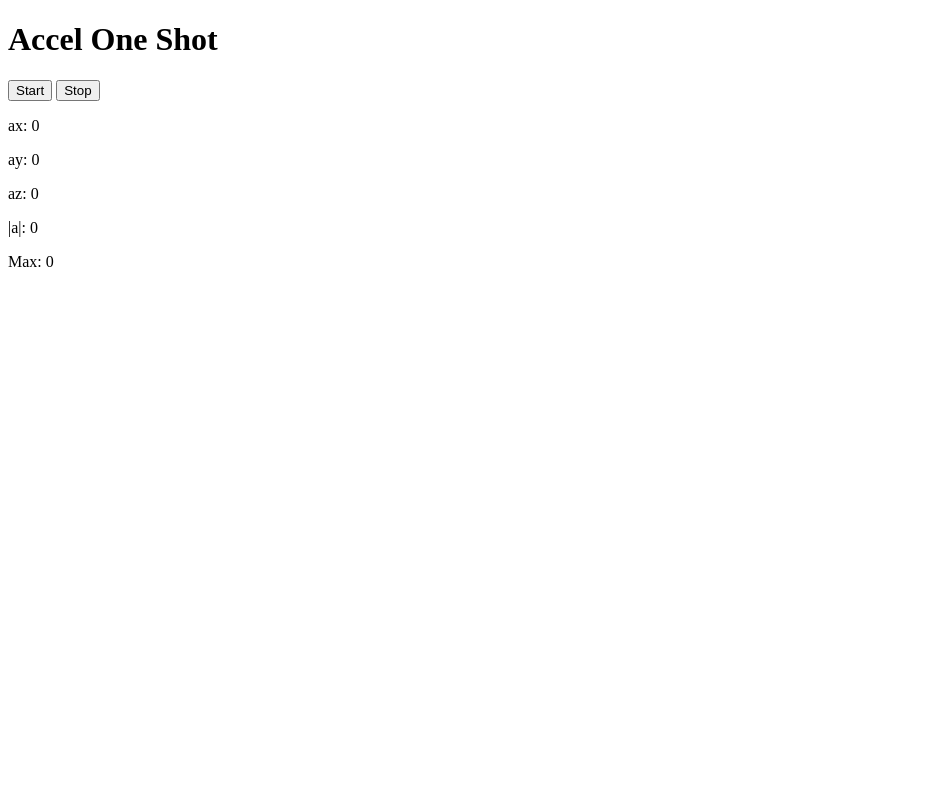
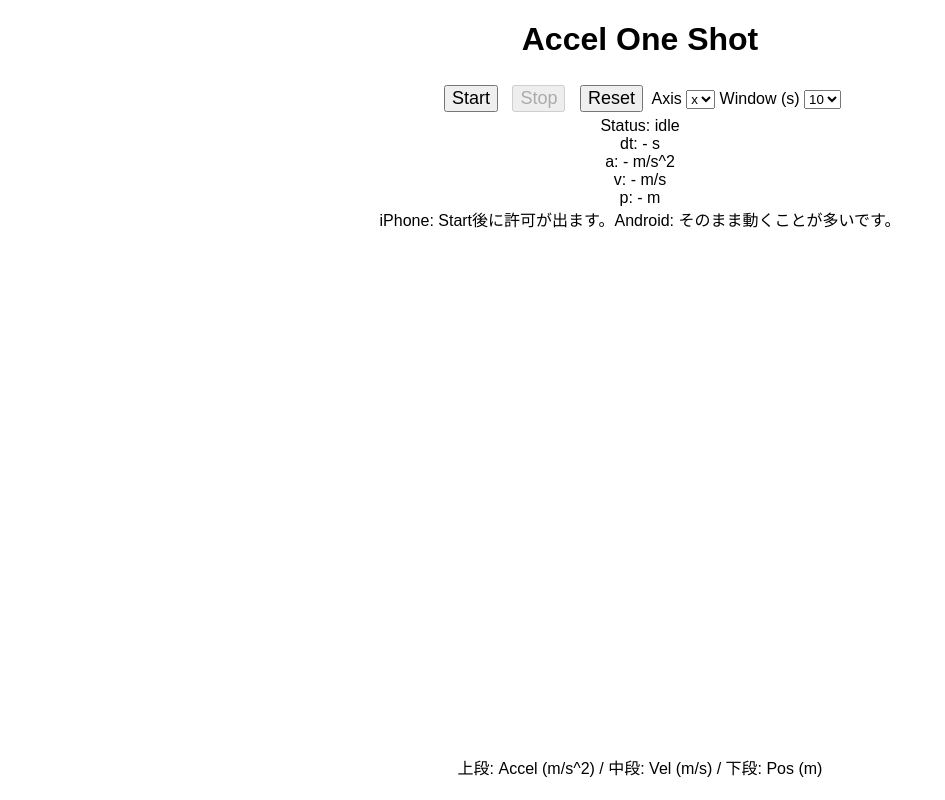
Before and after one commit to tututu12321/accel-one-shot, a plain HTML site: page index.html in a window 1280 px wide. Shown: the whole page, without its empty margins (0-945 px from the left). Drawn offline with Linux system fonts and the light colour scheme.

Commit message:
Refactor HTML structure and add viewport meta tag

```diff
--- a/index.html
+++ b/index.html
@@ -1,23 +1,64 @@
-<!DOCTYPE html>
-<html>
+<!doctype html>
+<html lang="ja">
 <head>
-<meta charset="UTF-8">
-<title>Accel One Shot</title>
+  <meta charset="utf-8" />
+  <meta name="viewport" content="width=device-width,initial-scale=1" />
+  <title>Accel One Shot</title>
+  <link rel="stylesheet" href="style.css" />
 </head>
 <body>
+  <div class="wrap">
+    <h1>Accel One Shot</h1>
 
-<h1>Accel One Shot</h1>
+    <div class="panel">
+      <div class="row">
+        <button id="btnStart">Start</button>
+        <button id="btnStop" disabled>Stop</button>
+        <button id="btnReset">Reset</button>
 
-<button onclick="start()">Start</button>
-<button onclick="stop()">Stop</button>
+        <label class="ml">
+          Axis
+          <select id="axis">
+            <option value="x">x</option>
+            <option value="y">y</option>
+            <option value="z">z</option>
+          </select>
+        </label>
 
-<p>ax: <span id="ax">0</span></p>
-<p>ay: <span id="ay">0</span></p>
-<p>az: <span id="az">0</span></p>
-<p>|a|: <span id="amag">0</span></p>
-<p>Max: <span id="max">0</span></p>
+        <label class="ml">
+          Window (s)
+          <select id="windowSec">
+            <option value="5">5</option>
+            <option value="10" selected>10</option>
+            <option value="20">20</option>
+            <option value="30">30</option>
+          </select>
+        </label>
+      </div>
 
-<script src="main.js"></script>
+      <div class="row small">
+        <div>Status: <span id="status">idle</span></div>
+        <div class="ml">dt: <span id="dt">-</span> s</div>
+        <div class="ml">a: <span id="a">-</span> m/s^2</div>
+        <div class="ml">v: <span id="v">-</span> m/s</div>
+        <div class="ml">p: <span id="p">-</span> m</div>
+      </div>
 
+      <div class="row small">
+        <div class="hint">
+          iPhone: Start後に許可が出ます。Android: そのまま動くことが多いです。
+        </div>
+      </div>
+    </div>
+
+    <div class="panel">
+      <canvas id="chart" width="900" height="520"></canvas>
+      <div class="legend small">
+        上段: Accel (m/s^2) / 中段: Vel (m/s) / 下段: Pos (m)
+      </div>
+    </div>
+  </div>
+
+  <script src="main.js"></script>
 </body>
 </html>
```
